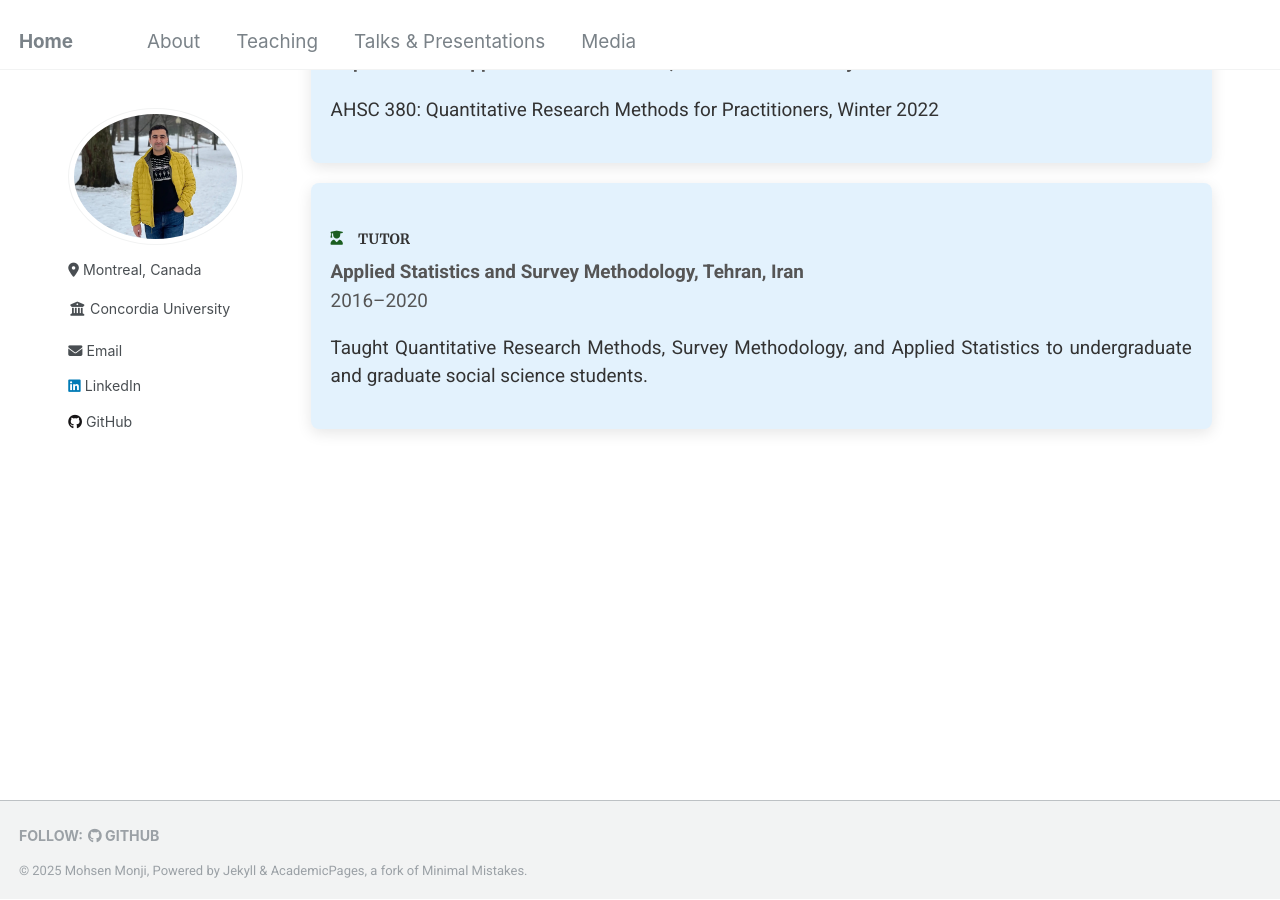
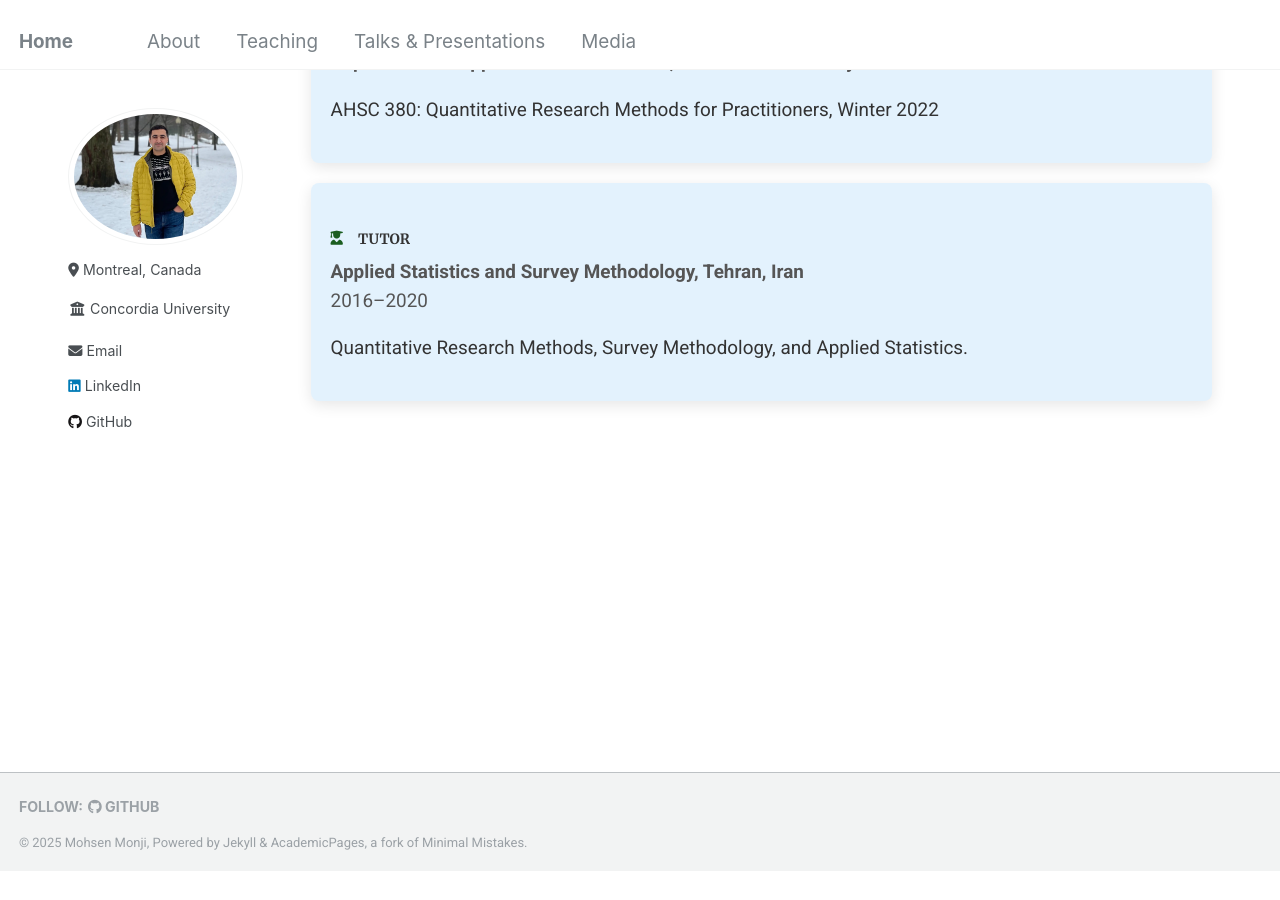
Before and after one commit to Mohsnmonji/mohsnmonji.github.io, a Jekyll site: the page built from _pages/teaching.md, in a window 1280 px wide and 900 px high, scrolled down 1513 px. Built offline with Jekyll 4.4.1, drawn with Linux system fonts in a browser that asks for light colours; after the commit the page ends 2384 px from its top, so only the background shows below that.

Commit message:
Update teaching.md

```diff
--- a/_pages/teaching.md
+++ b/_pages/teaching.md
@@ -125,6 +125,6 @@ author_profile: true
   <h4><i class="fas fa-user-graduate icon"></i> TUTOR</h4>
   <p><strong>Applied Statistics and Survey Methodology, Tehran, Iran</strong><br>2016–2020</p>
   <ul>
-    <li>Taught Quantitative Research Methods, Survey Methodology, and Applied Statistics to undergraduate and graduate social science students.</li>
+    <li>Quantitative Research Methods, Survey Methodology, and Applied Statistics.</li>
   </ul>
 </div>
```
